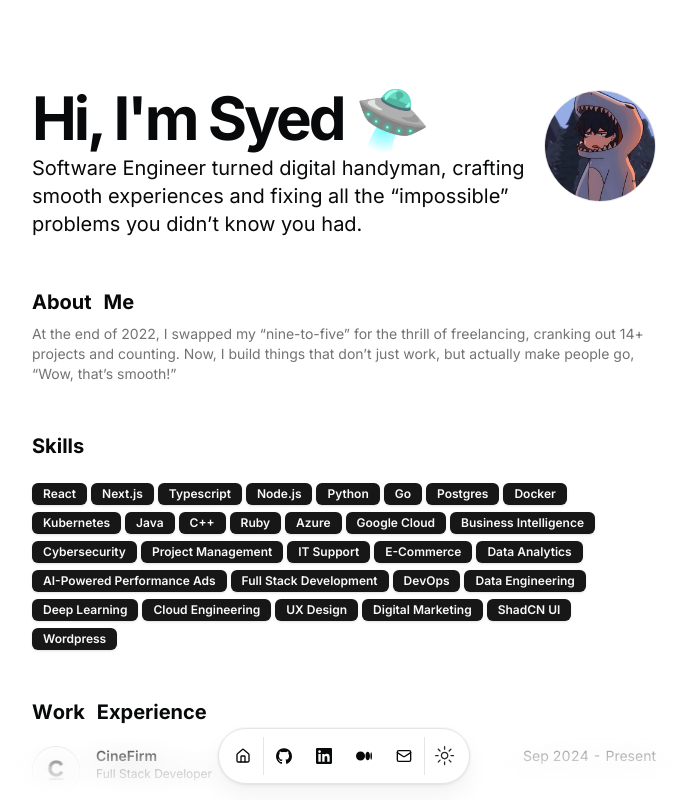
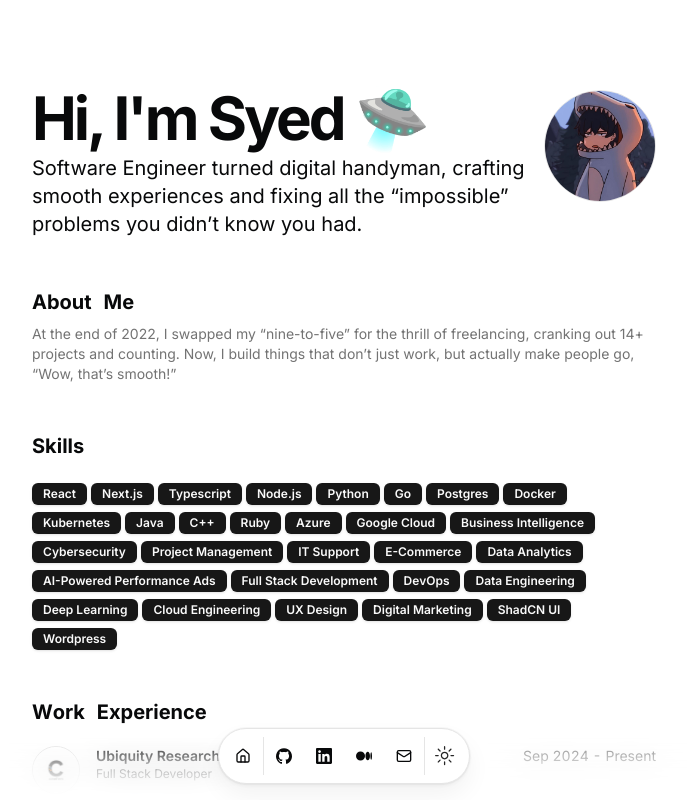
Before and after one commit to SyedMoin-lab/Full-Stack-Task, a Next.js app: page / in a window 1280 px wide. Shown: the top 800 px of the page, without its empty margins (296-983 px from the left). Built offline with nearby package versions, Linux system fonts and the light colour scheme.

Commit message:
Initial commit

```diff
--- a/src/data/resume.tsx
+++ b/src/data/resume.tsx
@@ -87,8 +87,8 @@ export const DATA = {
 
   work: [
     {
-      company: "CineFirm",
-      href: "https://cinefirm.in",
+      company: "Ubiquity Research Ltd",
+      href: "#",
       badges: [],
       location: "Bengaluru, Karnataka, India · Remote",
       title: "Full Stack Developer",
```
